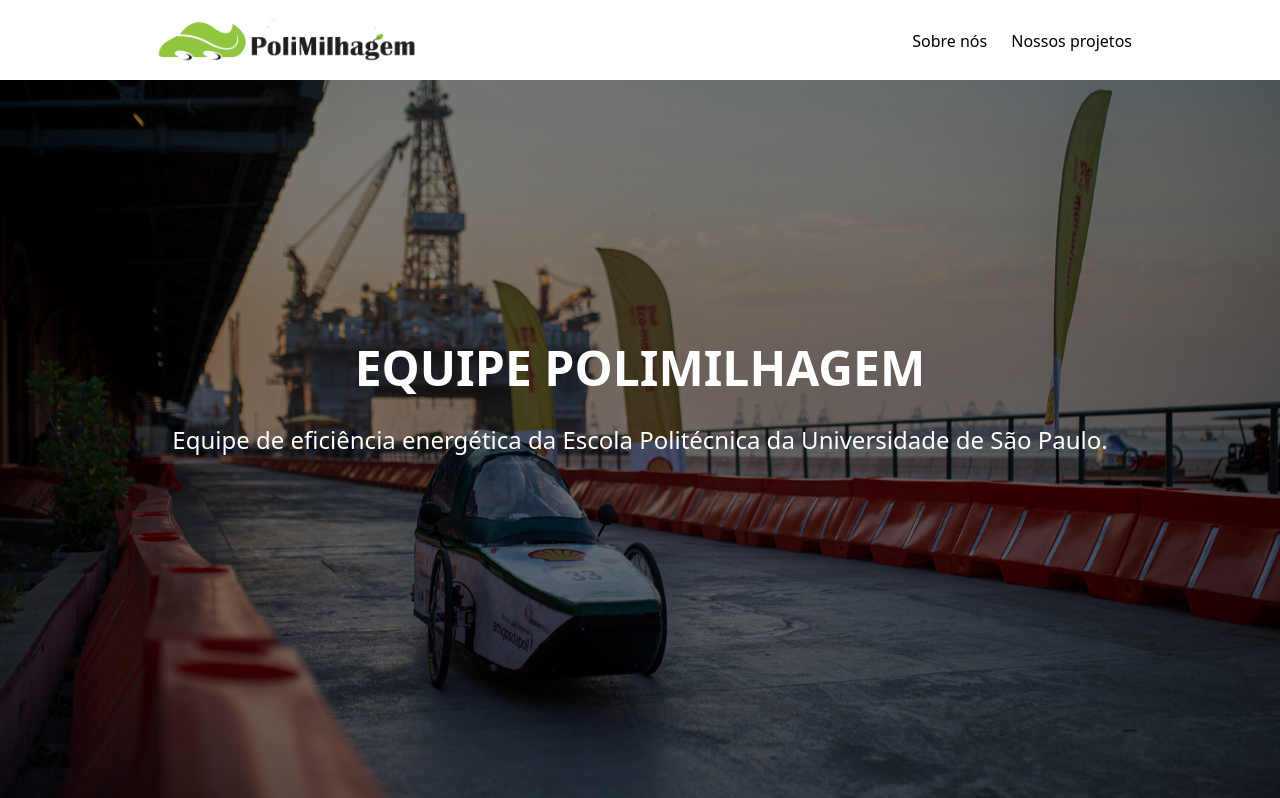
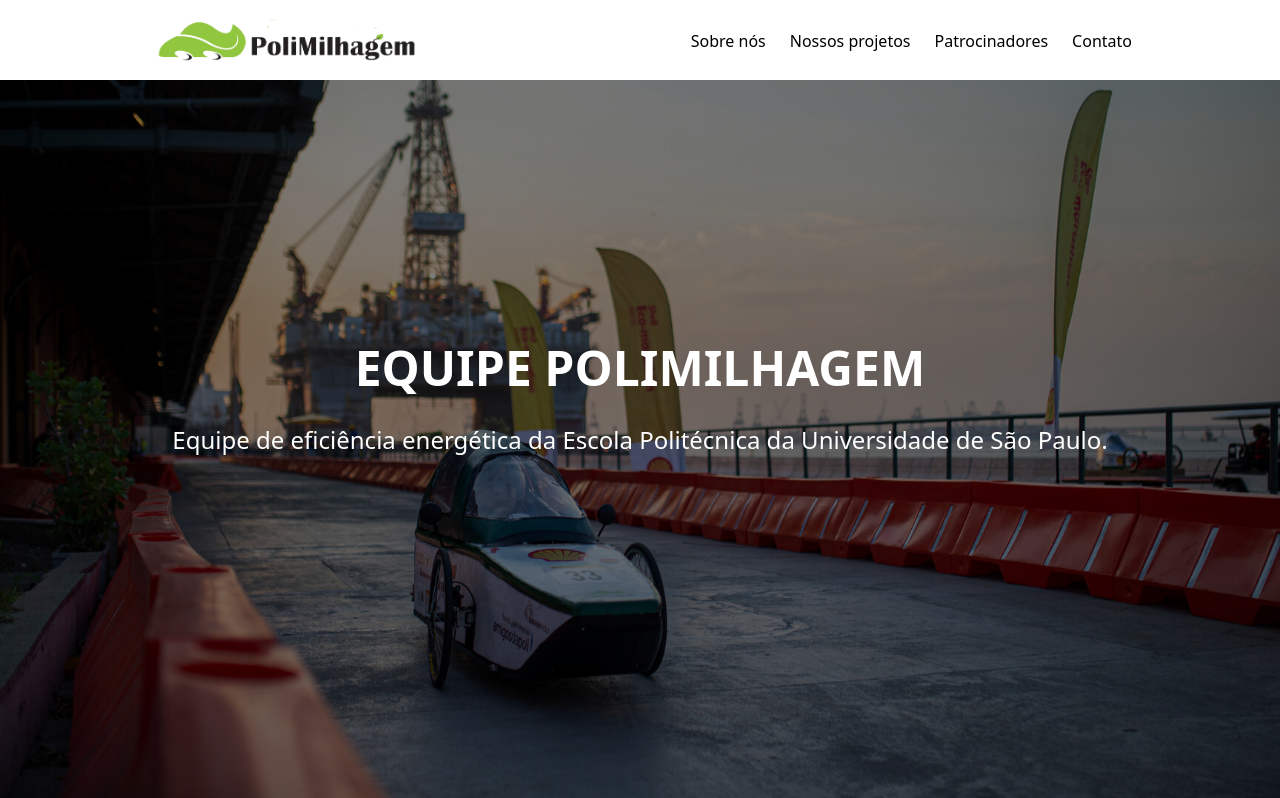
Before and after one commit to bennychun99/site2, a Next.js app: page / in a window 1280 px wide. Shown: the top 798 px of the page. Built offline with nearby package versions, Linux system fonts and the light colour scheme.

Commit message:
NavBar Adjust

```diff
--- a/components/Footer.js
+++ b/components/Footer.js
@@ -1,6 +1,6 @@
 export const Footer = () => {
     return (
-      <div className="bg-gray-700 divide-y divide-gray-900">
+      <div id="contactus" className="bg-gray-700 divide-y divide-gray-900">
         <div className="max-w-5xl container m-auto bg-gray-700 flex flex-col place-items-center md:place-items-start md:justify-between md:flex-row">
           <div className="m-5">
             <h1 className="text-green-300 text-xl font-bold text-center md:text-left pb-2">
--- a/components/NavBar.js
+++ b/components/NavBar.js
@@ -53,6 +53,12 @@
               <li className="inline">
                 <a href="/projects">Nossos projetos</a>
               </li>
+              <li className="inline">
+                <a href="/#sponsors">Patrocinadores</a>
+              </li>
+              <li className="inline">
+                <a href="#contactus">Contato</a>
+              </li>
             </ul>
           </div>
         </div>
--- a/pages/index.js
+++ b/pages/index.js
@@ -80,7 +80,7 @@
           </a>
         </div>
       </section>
-<div className="flex justify-center flex-col w-full">
+<div id="sponsors" className="flex justify-center flex-col w-full">
   <h1 className="pt-6 font-bold text-center md:m-auto md:max-w-5xl text-4xl md:text-5xl text-black">Patrocinadores</h1>
   <img src="/sponsor.png" alt="Patrocinadores" className="md:max-w-5xl md:m-auto w-full"/>
 </div>
```
